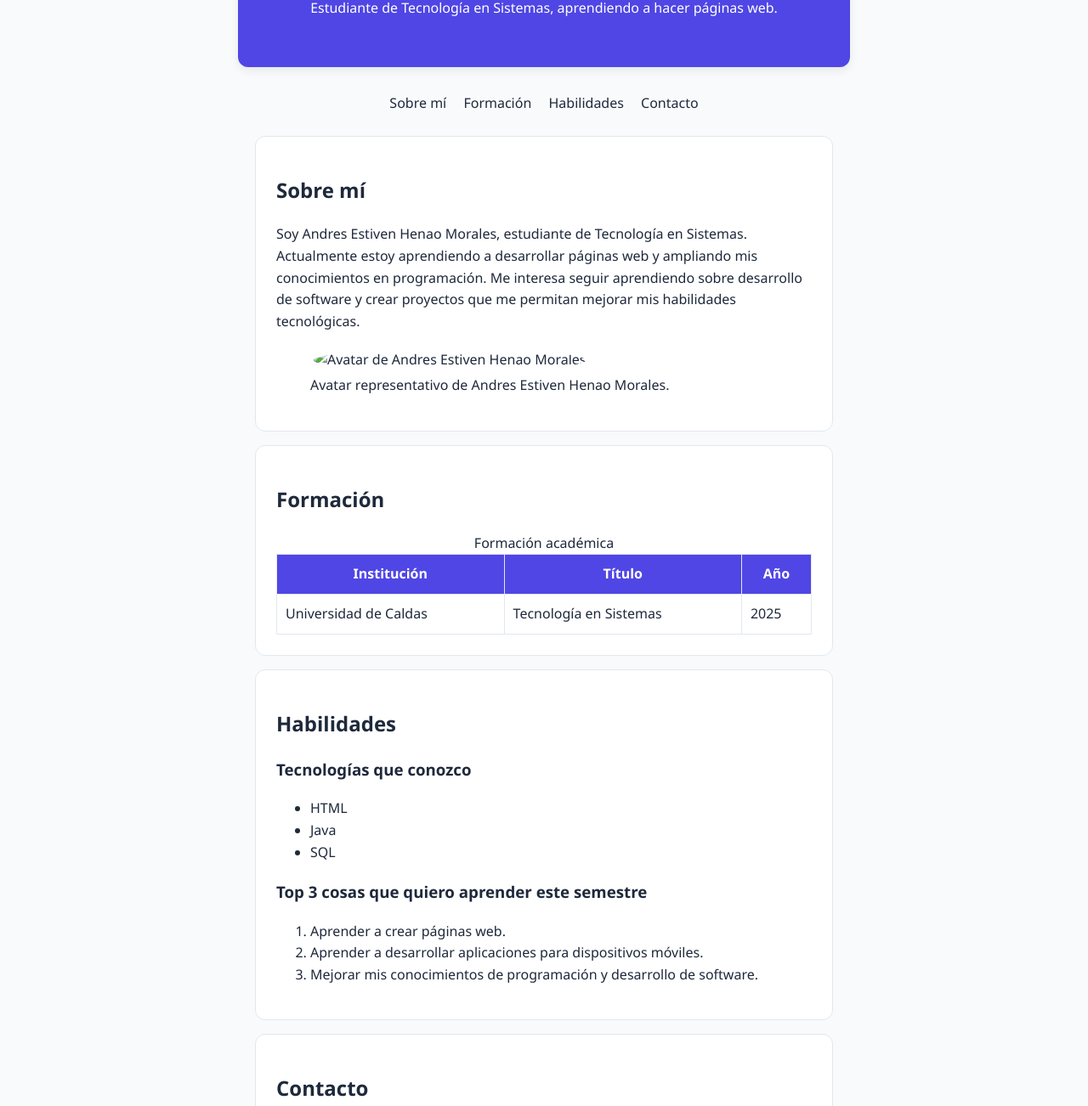
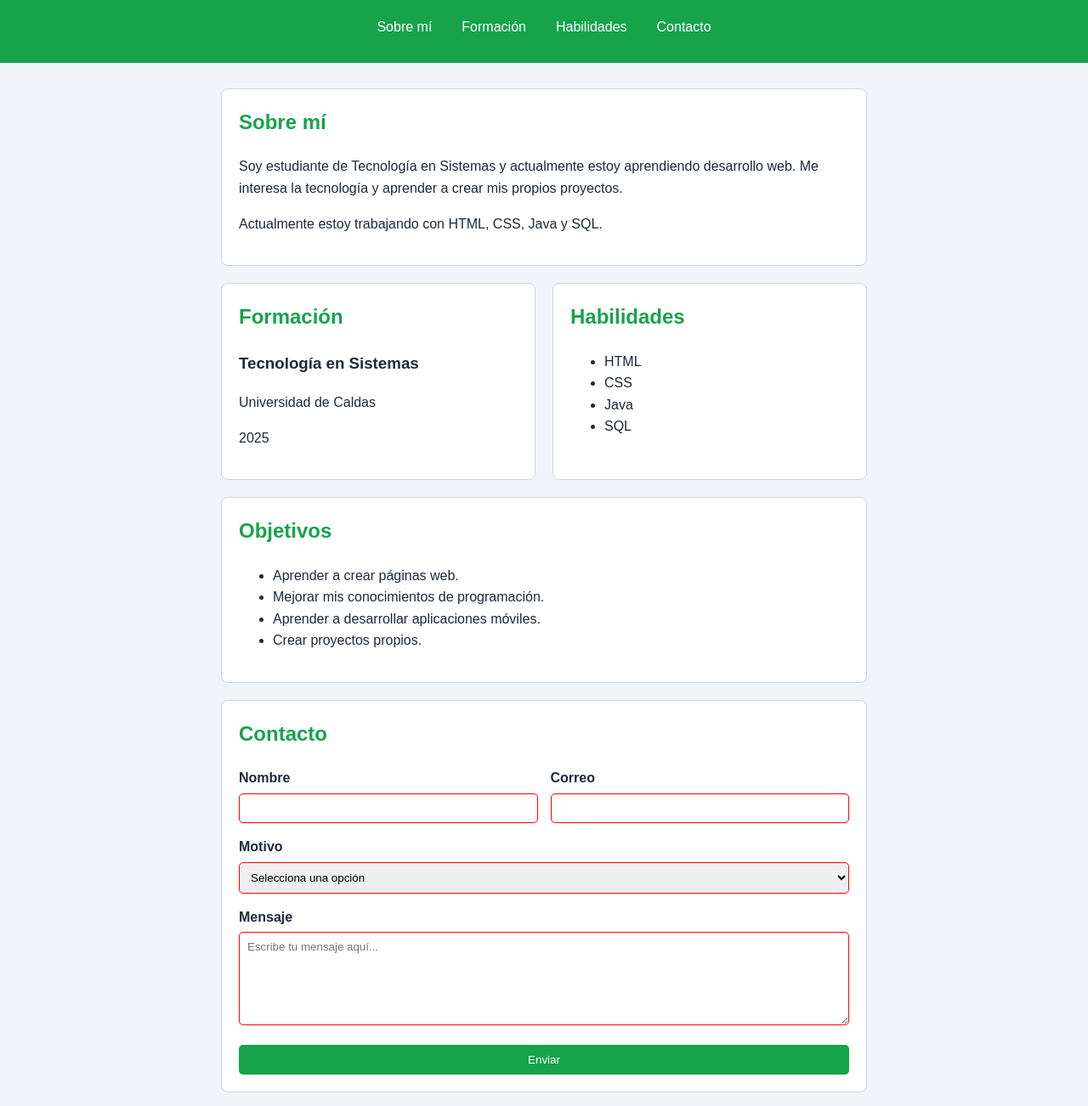
Before and after one commit to EstivenHenao/Web1, a plain HTML site: page semana-2/perfil.html in a window 1280 px wide. Shown: the part 157-1459 px from the top of the page at 85% size. Drawn offline with Linux system fonts and the light colour scheme.

Commit message:
Actualiza diseño del perfil

````diff
--- a/semana-2/css/estilos.css
+++ b/semana-2/css/estilos.css
@@ -1,97 +1,125 @@
-
 * {
   box-sizing: border-box;
   }
 
 :root {
-    --primario: #4f46e5;
+--primario: #16a34a;
 --texto: #1e293b;
-    --fondo: #f8fafc;
-    --borde: #e2e8f0;
+--fondo: #f1f5f9;
+--blanco: white;
+--borde: #cbd5e1;
 }
 
 body {
+margin: 0;
 color: var(--texto);
 background: var(--fondo);
-    font-family: "Segoe UI", Roboto, Helvetica, Arial, sans-serif;
-    font-size: 1rem;
+font-family: Arial, sans-serif;
 line-height: 1.6;
-}
-
-main {
-    max-width: 720px;
-    margin: 0 auto;
-    padding: 0 20px;
 }
 
 header {
 background: var(--primario);
 color: white;
-    padding: 40px 20px;
-    margin: 20px auto;
-    max-width: 720px;
-    border-radius: 12px;
-    text-align: center;
-    box-shadow: 0 4px 12px rgba(0, 0, 0, 0.08);
+padding: 25px;
 }
 
-figure img {
+.encabezado {
+max-width: 800px;
+margin: auto;
+display: flex;
+align-items: center;
+gap: 20px;
+}
+
+.encabezado img {
+width: 100px;
+height: 100px;
+object-fit: cover;
 border-radius: 50%;
-    border: 4px solid white;
+border: 3px solid white;
+}
+
+.encabezado h1 {
+margin: 0;
+}
+
+.encabezado p {
+margin: 5px 0;
 }
 
 nav {
-    text-align: center;
-    padding: 10px;
+max-width: 800px;
+margin: 20px auto 0;
+display: flex;
+justify-content: center;
+gap: 15px;
 }
 
 nav a {
-    color: var(--texto);
+color: white;
 text-decoration: none;
-    padding: 8px;
+padding: 5px 10px;
 }
 
 nav a:hover {
-    background: var(--primario);
-    color: white;
-    border-radius: 6px;
+background: white;
+color: var(--primario);
+border-radius: 5px;
+}
+
+main {
+max-width: 800px;
+margin: 30px auto;
+padding: 0 20px;
+display: grid;
+gap: 20px;
 }
 
 .tarjeta {
-    background: white;
+background: var(--blanco);
 border: 1px solid var(--borde);
-    border-radius: 12px;
-    padding: 1.5rem;
-    margin: 1rem auto;
+border-radius: 8px;
+padding: 20px;
 }
 
-table {
-    width: 100%;
-    border-collapse: collapse;
+.tarjeta h2 {
+margin-top: 0;
+color: var(--primario);
 }
 
-th,
-td {
-    padding: 10px;
-    border: 1px solid var(--borde);
+.dos-columnas {
+display: grid;
+grid-template-columns: 1fr 1fr;
+gap: 20px;
 }
 
-th {
-    background: var(--primario);
-    color: white;
+form {
+display: flex;
+flex-direction: column;
+gap: 15px;
 }
 
-tr:nth-child(even) {
-    background: #f1f5f9;
+.fila {
+display: grid;
+grid-template-columns: 1fr 1fr;
+gap: 15px;
+}
+
+label {
+display: block;
+margin-bottom: 5px;
+font-weight: bold;
 }
 
 input,
 select,
 textarea {
 width: 100%;
-    padding: 10px;
+padding: 9px;
 border: 1px solid var(--borde);
-    border-radius: 6px;
+border-radius: 5px;
+font-family: Arial, sans-serif;
 }
 
 input:focus,
@@ -100,7 +128,9 @@ textarea:focus {
 outline: 2px solid var(--primario);
 }
 
-input:not(:focus):invalid {
+input:not(:focus):invalid,
+select:not(:focus):invalid,
+textarea:not(:focus):invalid {
 border-color: red;
 }
 
@@ -108,10 +138,47 @@ button {
 background: var(--primario);
 color: white;
 border: none;
-    padding: 10px 16px;
+padding: 10px 20px;
+border-radius: 5px;
 cursor: pointer;
 }
 
 button:hover {
-    background: #3730a3;
+background: #15803d;
 }
+
+footer {
+background: var(--texto);
+color: white;
+padding: 20px;
+text-align: center;
+display: flex;
+justify-content: space-between;
+}
+
+@media (max-width: 600px)
+
+
+{
+.encabezado {
+    flex-direction: column;
+    text-align: center;
+}
+
+nav {
+    flex-direction: column;
+    align-items: center;
+}
+
+.dos-columnas {
+    grid-template-columns: 1fr;
+}
+
+.fila {
+    grid-template-columns: 1fr;
+}
+
+footer {
+    flex-direction: column;
+}
+}
--- a/semana-2/perfil.html
+++ b/semana-2/perfil.html
@@ -1,30 +1,42 @@
 <!DOCTYPE html>
+
 <html lang="es">
 
 <head>
     <meta charset="UTF-8">
     <meta name="viewport" content="width=device-width, initial-scale=1.0">
 
-    <title>Perfil de Andres Estiven Henao Morales</title>
+<title>Perfil - Andres Estiven Henao</title>
 
 <meta name="description"
-        content="Perfil personal de Andres Estiven Henao Morales, estudiante de Tecnología en Sistemas interesado en aprender desarrollo web.">
+    content="Perfil de Andres Estiven Henao Morales, estudiante de Tecnología en Sistemas.">
 
-    <meta property="og:title" content="Perfil de Andres Estiven Henao Morales">
-    <meta property="og:description"
-        content="Perfil personal de un estudiante de Tecnología en Sistemas que está aprendiendo a crear páginas web.">
-    <meta property="og:type" content="website">
-    <meta property="og:image" content="avar.webp.webp">
+<meta property="og:title" content="Perfil de Andres Estiven Henao">
+<meta property="og:description" content="Perfil académico y personal.">
+<meta property="og:type" content="profile">
 
 <link rel="stylesheet" href="css/estilos.css">
+
+
 </head>
 
 <body>
 
+```
 <header>
+
+    <div class="encabezado">
+
+        <img
+            src="imagenes/perrodearcangel.jpg"
+            alt="Avatar de Andres Estiven Henao">
+
+        <div>
             <h1>Andres Estiven Henao Morales</h1>
-        <p>Estudiante de Tecnología en Sistemas, aprendiendo a hacer páginas web.</p>
-    </header>
+            <p>Estudiante de Tecnología en Sistemas</p>
+        </div>
+
+    </div>
 
     <nav>
         <a href="#sobre-mi">Sobre mí</a>
@@ -33,138 +45,170 @@
         <a href="#contacto">Contacto</a>
     </nav>
 
+</header>
+
 <main>
 
     <section id="sobre-mi" class="tarjeta">
+
         <h2>Sobre mí</h2>
 
         <p>
-                Soy Andres Estiven Henao Morales, estudiante de Tecnología en Sistemas.
-                Actualmente estoy aprendiendo a desarrollar páginas web y ampliando mis
-                conocimientos en programación. Me interesa seguir aprendiendo sobre
-                desarrollo de software y crear proyectos que me permitan mejorar mis
-                habilidades tecnológicas.
+            Soy estudiante de Tecnología en Sistemas y actualmente
+            estoy aprendiendo desarrollo web. Me interesa la tecnología
+            y aprender a crear mis propios proyectos.
         </p>
 
-            <figure>
-                <img src="avar.webp.webp" alt="Avatar de Andres Estiven Henao Morales">
-                <figcaption>Avatar representativo de Andres Estiven Henao Morales.</figcaption>
-            </figure>
+        <p>
+            Actualmente estoy trabajando con HTML, CSS, Java y SQL.
+        </p>
+
     </section>
 
+
+    <div class="dos-columnas">
+
         <section id="formacion" class="tarjeta">
+
             <h2>Formación</h2>
 
-            <table>
-                <caption>Formación académica</caption>
+            <h3>Tecnología en Sistemas</h3>
 
-                <thead>
-                    <tr>
-                        <th>Institución</th>
-                        <th>Título</th>
-                        <th>Año</th>
-                    </tr>
-                </thead>
+            <p>Universidad de Caldas</p>
 
-                <tbody>
-                    <tr>
-                        <td>Universidad de Caldas</td>
-                        <td>Tecnología en Sistemas</td>
-                        <td>2025</td>
-                    </tr>
-                </tbody>
-            </table>
+            <p>2025</p>
+
         </section>
 
+
         <section id="habilidades" class="tarjeta">
+
             <h2>Habilidades</h2>
-
-            <h3>Tecnologías que conozco</h3>
 
             <ul>
                 <li>HTML</li>
+                <li>CSS</li>
                 <li>Java</li>
                 <li>SQL</li>
             </ul>
 
-            <h3>Top 3 cosas que quiero aprender este semestre</h3>
-
-            <ol>
-                <li>Aprender a crear páginas web.</li>
-                <li>Aprender a desarrollar aplicaciones para dispositivos móviles.</li>
-                <li>Mejorar mis conocimientos de programación y desarrollo de software.</li>
-            </ol>
         </section>
 
+    </div>
+
+
+    <section class="tarjeta">
+
+        <h2>Objetivos</h2>
+
+        <ul>
+            <li>Aprender a crear páginas web.</li>
+            <li>Mejorar mis conocimientos de programación.</li>
+            <li>Aprender a desarrollar aplicaciones móviles.</li>
+            <li>Crear proyectos propios.</li>
+        </ul>
+
+    </section>
+
+
     <section id="contacto" class="tarjeta">
+
         <h2>Contacto</h2>
 
-            <form action="#" method="post">
+        <form>
 
-                <p>
-                    <label for="nombre">Nombre:</label>
+            <div class="fila">
+
+                <div>
+                    <label for="nombre">Nombre</label>
+
                     <input
                         type="text"
                         id="nombre"
                         name="nombre"
-                        required
-                        minlength="3">
-                </p>
+                        required>
+                </div>
 
-                <p>
-                    <label for="correo">Correo electrónico:</label>
+
+                <div>
+                    <label for="correo">Correo</label>
+
                     <input
                         type="email"
                         id="correo"
                         name="correo"
                         required>
-                </p>
+                </div>
 
-                <p>
-                    <label for="asunto">Asunto:</label>
-                    <select id="asunto" name="asunto" required>
-                        <option value="">Selecciona un asunto</option>
-                        <option value="trabajo">Trabajo</option>
-                        <option value="proyecto">Proyecto</option>
-                        <option value="consulta">Consulta</option>
-                        <option value="otro">Otro</option>
+            </div>
+
+
+            <div>
+
+                <label for="motivo">Motivo</label>
+
+                <select id="motivo" name="motivo" required>
+
+                    <option value="">
+                        Selecciona una opción
+                    </option>
+
+                    <option value="trabajo">
+                        Trabajo
+                    </option>
+
+                    <option value="proyecto">
+                        Proyecto
+                    </option>
+
+                    <option value="estudio">
+                        Estudio
+                    </option>
+
+                    <option value="otro">
+                        Otro
+                    </option>
+
                 </select>
-                </p>
 
-                <p>
-                    <label for="mensaje">Mensaje:</label>
+            </div>
+
+
+            <div>
+
+                <label for="mensaje">Mensaje</label>
+
                 <textarea
                     id="mensaje"
                     name="mensaje"
-                        required
-                        minlength="10"
-                        rows="5"
-                        cols="40"></textarea>
-                </p>
+                    rows="6"
+                    placeholder="Escribe tu mensaje aquí..."
+                    required></textarea>
 
-                <p>
-                    <input
-                        type="checkbox"
-                        id="aceptar-datos"
-                        name="aceptar-datos"
-                        required>
+            </div>
 
-                    <label for="aceptar-datos">
-                        Acepto el tratamiento de mis datos personales.
-                    </label>
-                </p>
 
-                <button type="submit">Enviar</button>
+            <button type="submit">
+                Enviar
+            </button>
 
         </form>
+
     </section>
 
 </main>
 
+
 <footer>
-        <p>Correo: andres.henao64359@ucaldas.edu.co</p>
-        <p>&copy; 2025 Andres Estiven Henao Morales</p>
+
+    <p>Andres Estiven Henao Morales</p>
+
+    <p>
+        Tecnología en Sistemas - Universidad de Caldas
+    </p>
+
 </footer>
+```
 
 </body>
 
````
Lines whose indentation alone changed are shown as unchanged.
